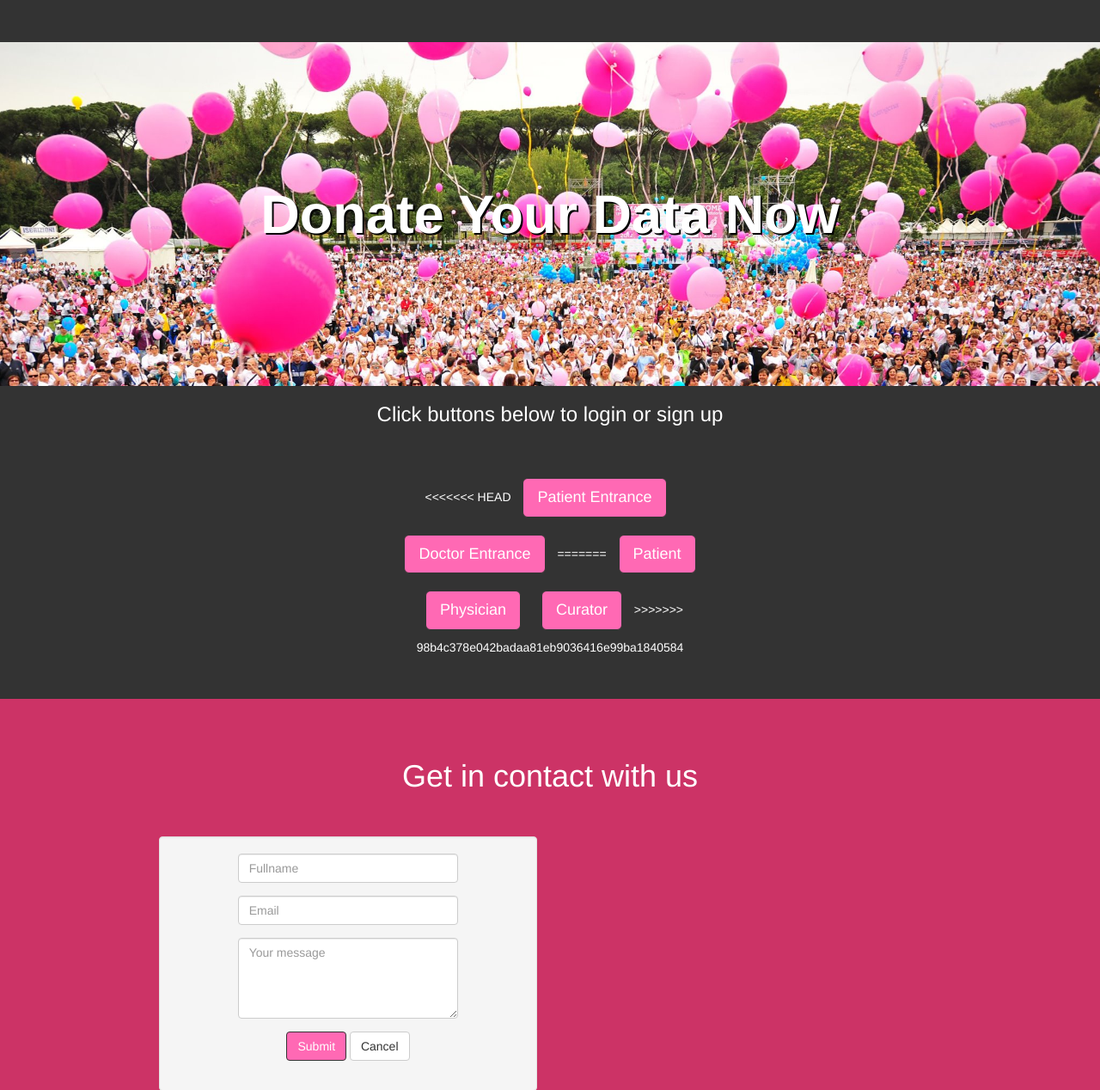
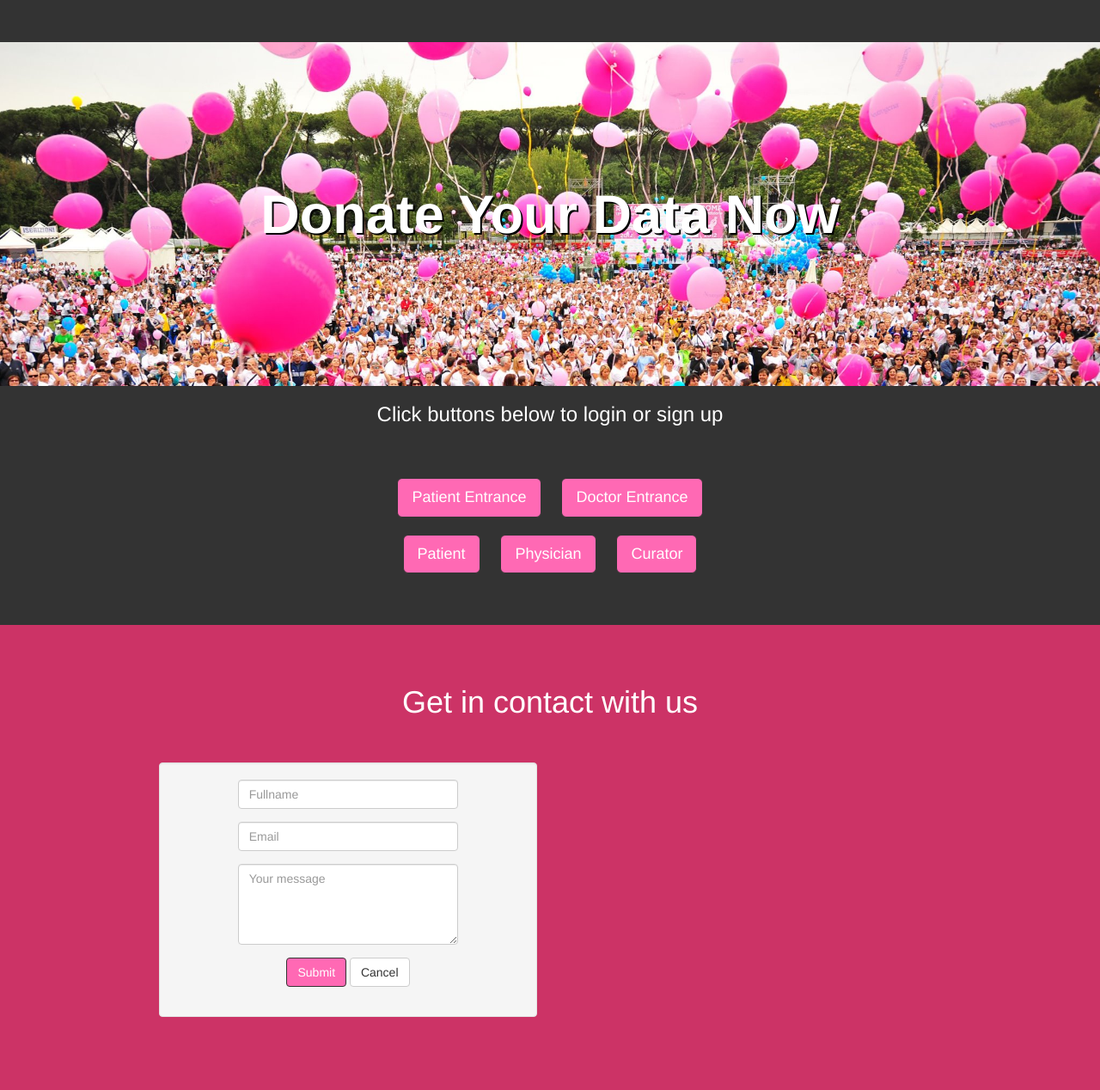
Before and after one commit to hyde003/breast_cancer_database, a Django app: page /index/main/ in a window 1280 px wide. Shown: the part 2072-3340 px from the top of the page at 86% size. Run offline with Django 3.2, Linux system fonts and the light colour scheme; parts of the project's set-up code (start-up, migrations or seed data) failed here and were passed over; some libraries are stand-ins or nearby versions.

Commit message:
fixed links

```diff
--- a/report/templates/index.html
+++ b/report/templates/index.html
@@ -216,14 +216,12 @@
           <div class="col-md-6 col-md-offset-3 text-center">
             <h3>Click buttons below to login or sign up</h3>
             <br><br>
-<<<<<<< HEAD
+
             <a href="/patient_login" class="btn btn-lg btn-primary">Patient Entrance</a>
             <a href="/doctor_login" class="btn btn-lg btn-primary">Doctor Entrance</a>
-=======
             <a href="./patient_login" class="btn btn-lg btn-primary">Patient</a>
             <a href="./physician_login" class="btn btn-lg btn-primary">Physician</a>
             <a href="./curator_login" class="btn btn-lg btn-primary">Curator</a>
->>>>>>> 98b4c378e042badaa81eb9036416e99ba1840584
           </div>
         </div>
       </div>
```
Also changed, not shown: 8 other files.
